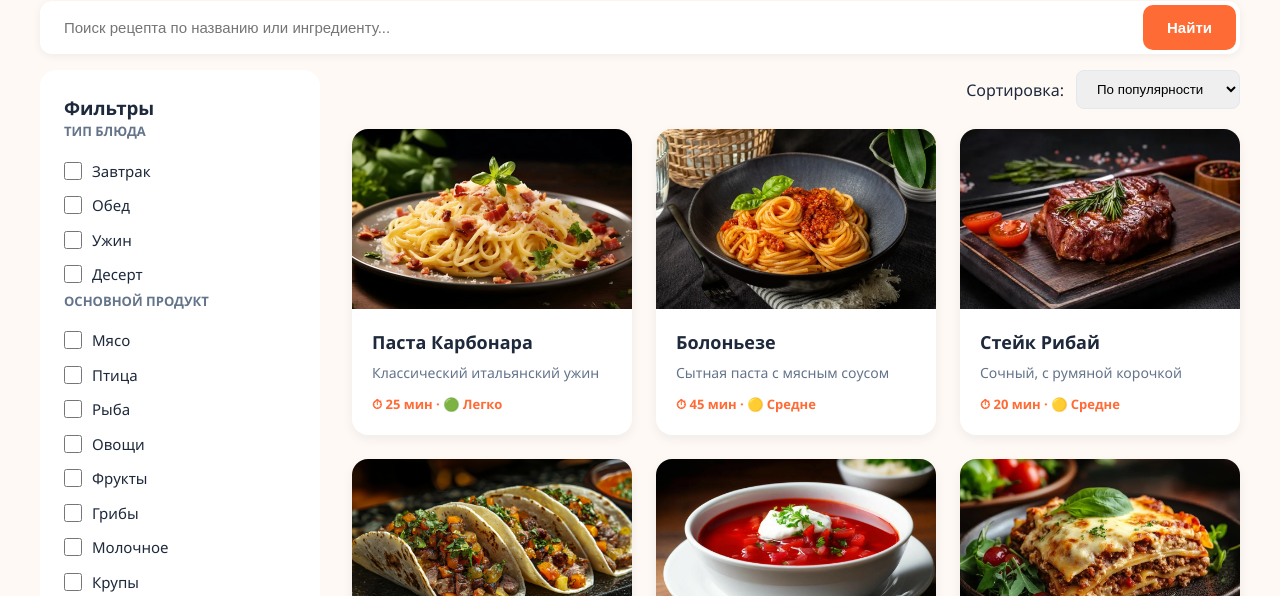
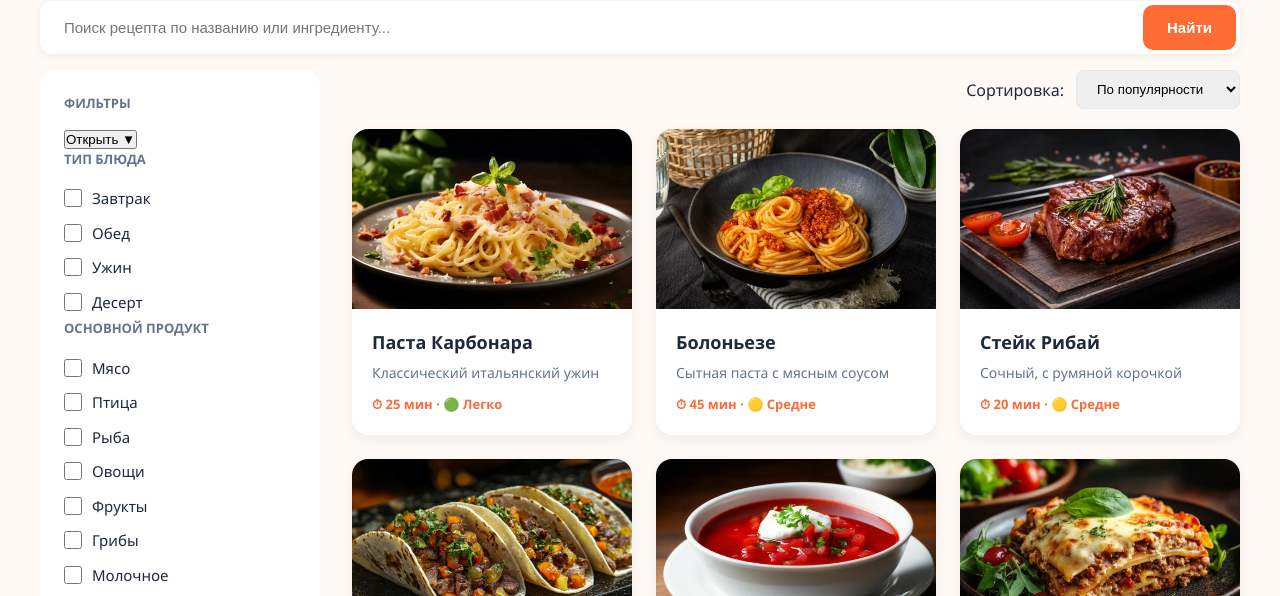
Before and after one commit to veronika29122006-max/vkusno-tut, a plain HTML site: page catalog.html in a window 1280 px wide. Shown: the part 191-787 px from the top of the page. Drawn offline with Linux system fonts and the light colour scheme.

Commit message:
Update catalog.html

```diff
--- a/catalog.html
+++ b/catalog.html
@@ -41,8 +41,15 @@
 
     <section class="catalog-main">
         <div class="container catalog-layout">
-            <aside class="filters">
-                <h3 class="filters-title">Фильтры</h3>
+            <aside class="filters" id="filtersBlock">
+    <!-- Этот заголовок с кнопкой будет виден только на телефоне -->
+    <div class="filters-header">
+        <h3 class="filter-heading">Фильтры</h3>
+        <button class="filters-toggle-btn" id="filtersToggleBtn">Открыть ▼</button>
+    </div>
+
+    <!-- ВОТ СЮДА МЫ ОБЕРНУЛИ ВСЕ ФИЛЬТРЫ -->
+    <div class="filters-content" id="filtersContent">
         <div class="filter-group"><h4 class="filter-heading">Тип блюда</h4>
             <label class="filter-label"><input type="checkbox" data-filter="type" value="Завтрак"><span>Завтрак</span></label>
             <label class="filter-label"><input type="checkbox" data-filter="type" value="Обед"><span>Обед</span></label>
@@ -79,6 +86,7 @@
             <label class="filter-label"><input type="checkbox" data-filter="difficulty" value="Сложно"><span>Сложно</span></label>
         </div>
         <button class="reset-filters" id="resetFilters">Сбросить фильтры</button>
+    </div>
 </aside>
 
             <main class="results">
```
Lines whose indentation alone changed are shown as unchanged.
